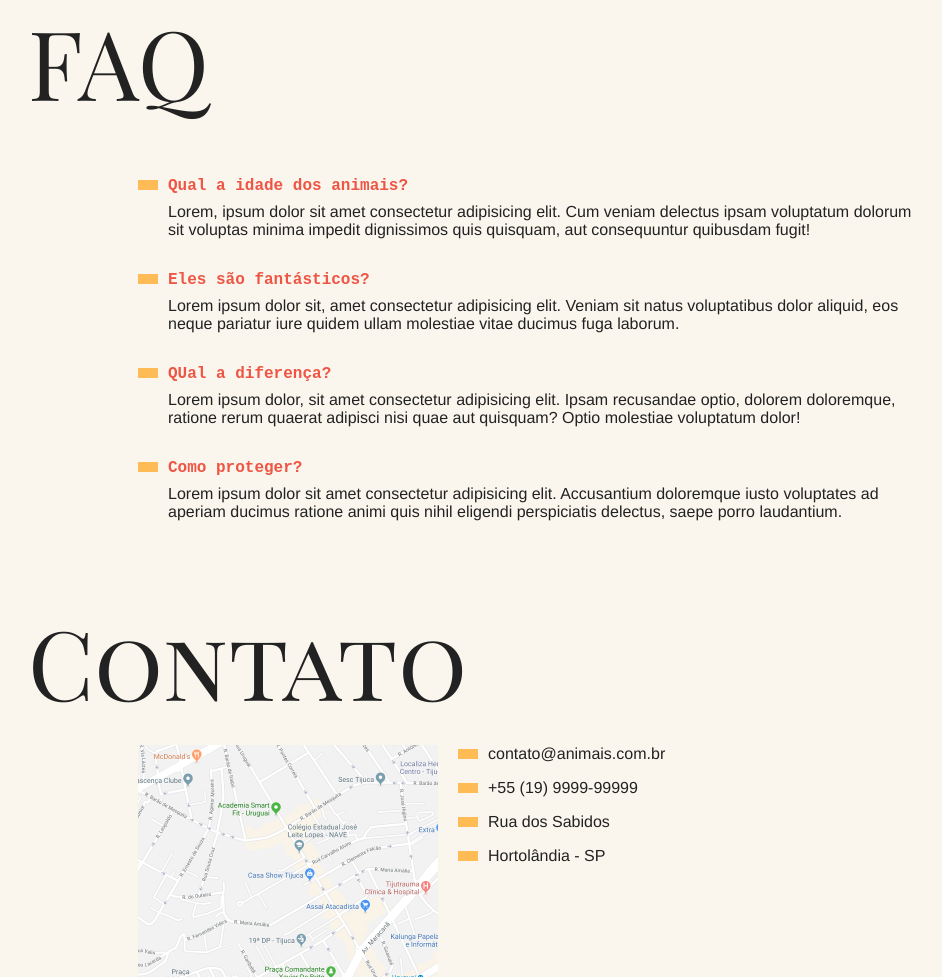
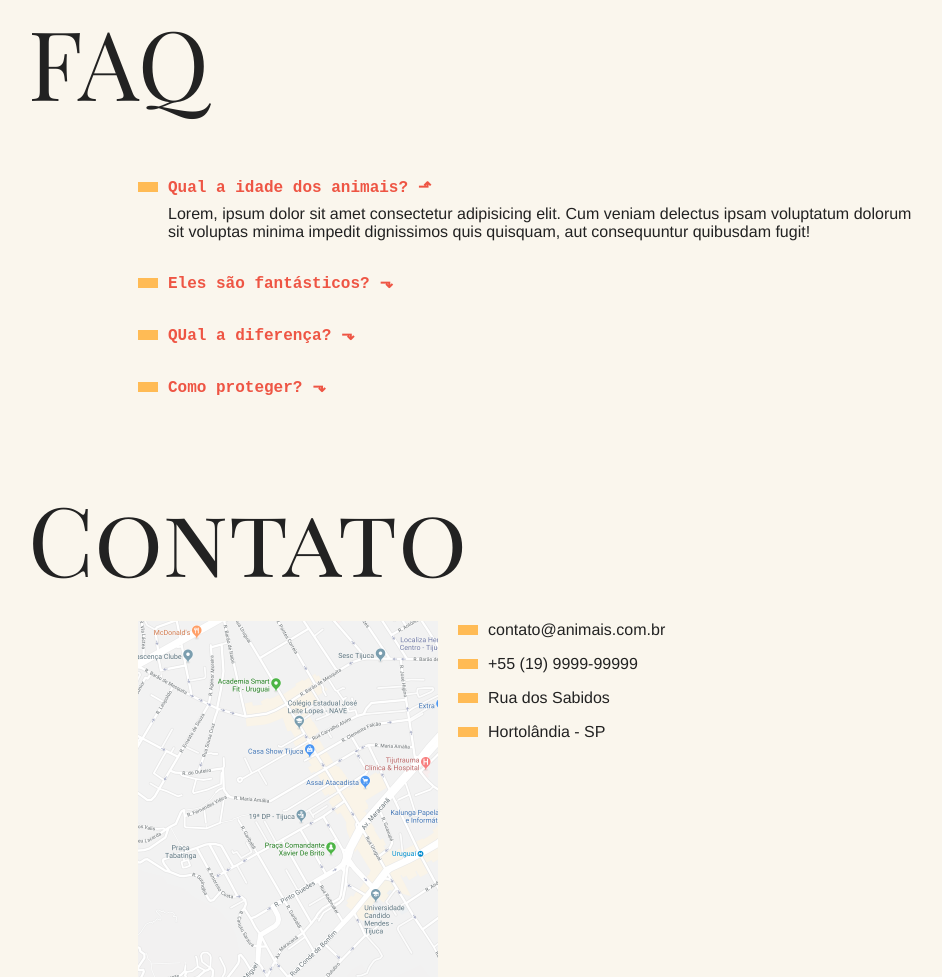
Before and after one commit to ronimacedo/fantastic-animals, a plain HTML site: page index.html in a window 1280 px wide. Shown: the part 799-1776 px from the top of the page, without its empty margins (162-1104 px from the left). Drawn offline with Linux system fonts and the light colour scheme.

Commit message:
add accordionList

```diff
--- a/css/style.css
+++ b/css/style.css
@@ -241,3 +241,31 @@ body {
     transform: translate3d(0, 0, 0);
   }
 }
+
+.js .js-accordion dd {
+  display: none;
+}
+
+.js-accordion dt::after {
+  content: "⬎";
+  margin-left: 10px;
+}
+
+.js-accordion dt.ativo::after {
+  content: "⬏";
+}
+
+.js-accordion dd.ativo {
+  display: block;
+  animation: slideDown 0.5s forwards;
+}
+
+@keyframes slideDown {
+  from {
+    opacity: 0;
+  }
+  to {
+    max-height: 200px;
+    opacity: 1;
+  }
+}
--- a/index.html
+++ b/index.html
@@ -187,7 +187,7 @@
     </section>
     <section class="grid-section faq" id="faq">
       <h1 class="titulo">FAQ</h1>
-      <dl class="faq-lista">
+      <dl class="faq-lista js-accordion">
         <dt>Qual a idade dos animais?</dt>
         <dd>
           Lorem, ipsum dolor sit amet consectetur adipisicing elit. Cum veniam
--- a/script.js
+++ b/script.js
@@ -1,3 +1,4 @@
+function initTabNav() {
   const tabMenu = document.querySelectorAll(".js-tabmenu li");
   const tabContent = document.querySelectorAll(".js-tabcontent section");
 
@@ -17,3 +18,25 @@ if (tabMenu.length && tabContent.length) {
       });
     });
   }
+}
+initTabNav();
+
+function initAccordion() {
+  const accordionList = document.querySelectorAll(".js-accordion dt");
+  const activeClass = "ativo";
+  if (accordionList.length) {
+    accordionList[0].classList.add(activeClass);
+    accordionList[0].nextElementSibling.classList.add(activeClass);
+
+    function activeAccordion(event) {
+      this.classList.toggle(activeClass);
+      this.nextElementSibling.classList.toggle(activeClass);
+    }
+
+    accordionList.forEach((item) => {
+      item.addEventListener("click", activeAccordion);
+    });
+  }
+}
+
+initAccordion();
```
Lines whose indentation alone changed are shown as unchanged.
